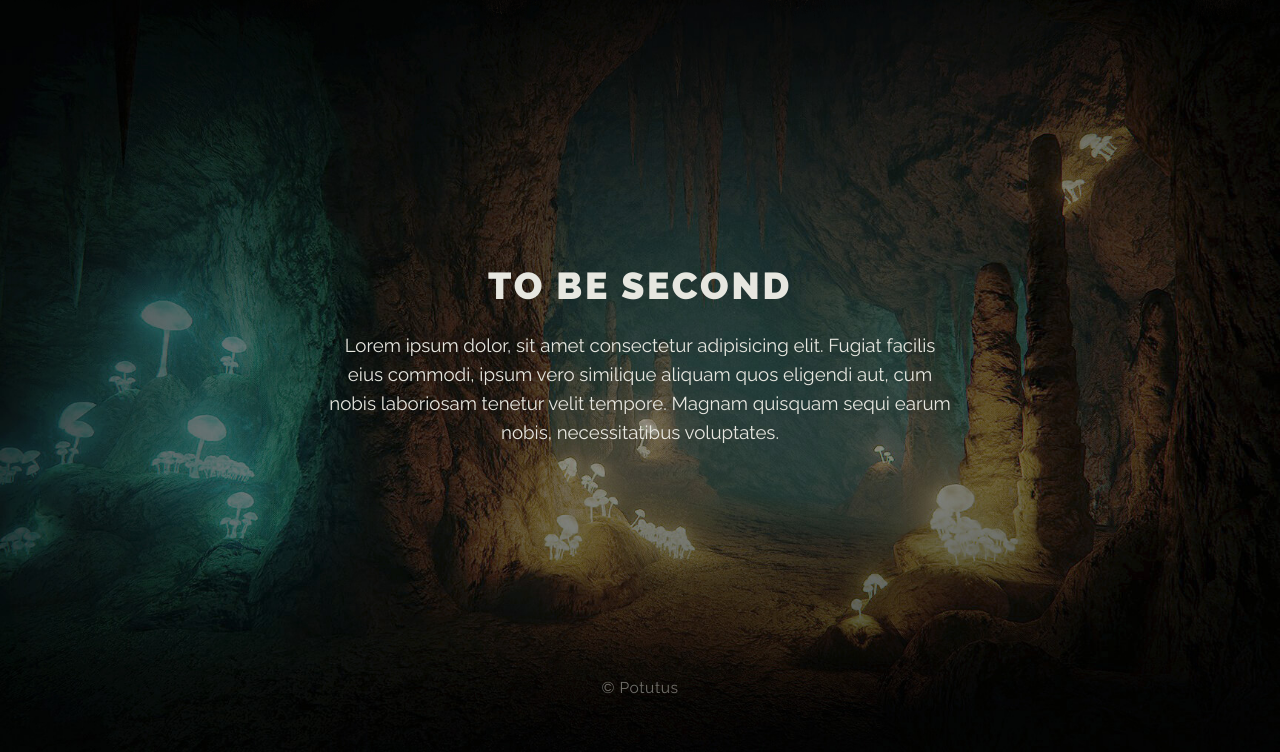
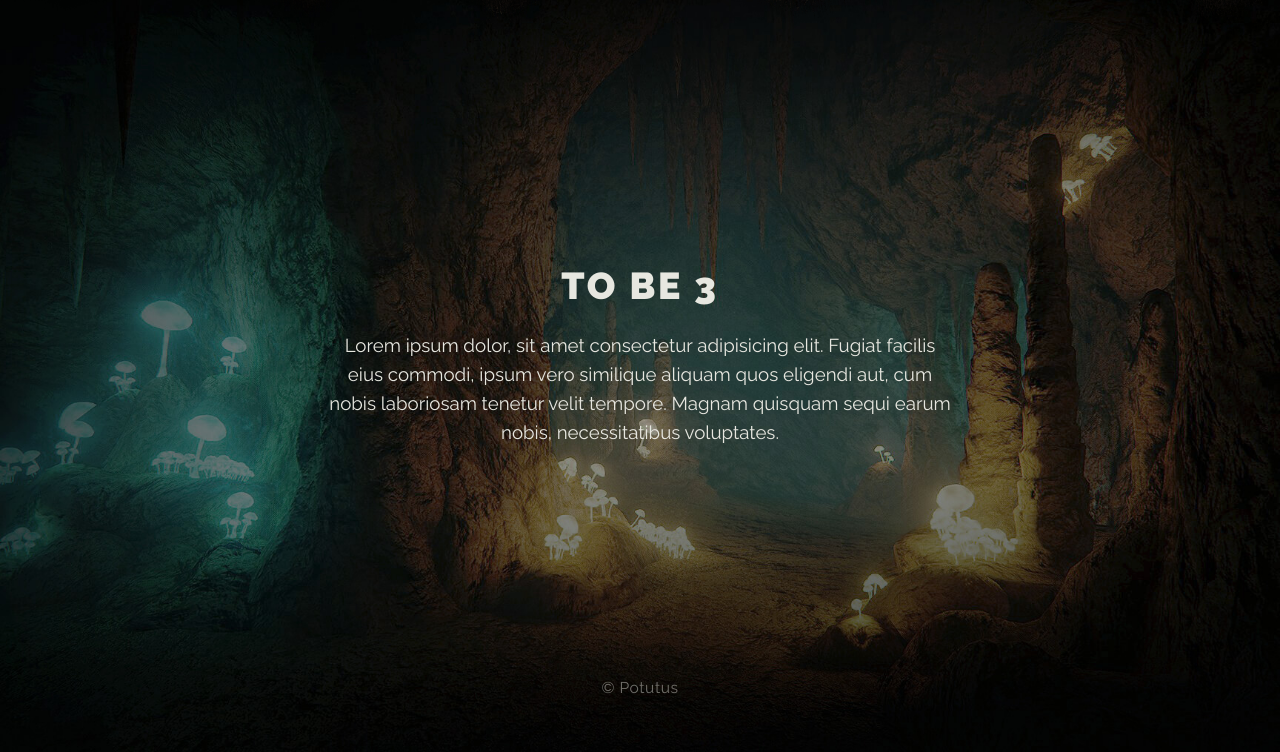
Before and after one commit to Potutus/html_css_parallax, a plain HTML site: page index.html in a window 1280 px wide. Shown: the part 848-1600 px from the top of the page. Drawn offline with Linux system fonts and the light colour scheme.

Commit message:
коммит 3

```diff
--- a/index.html
+++ b/index.html
@@ -38,7 +38,7 @@
             <article class="main-article" style="background-image: url(img/dungeon.jpg);">
                 <div class="main-content">
                     <h2 class="main-article__header">
-                        To be second
+                        To be 3
                     </h2>
                     <p class="main-article__paragraph">
                         Lorem ipsum dolor, sit amet consectetur adipisicing elit. Fugiat facilis eius commodi, ipsum vero similique aliquam quos eligendi aut, cum nobis laboriosam tenetur velit tempore. Magnam quisquam sequi earum nobis, necessitatibus voluptates.
```
